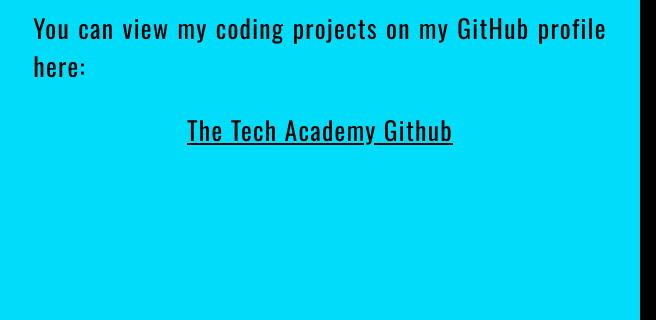
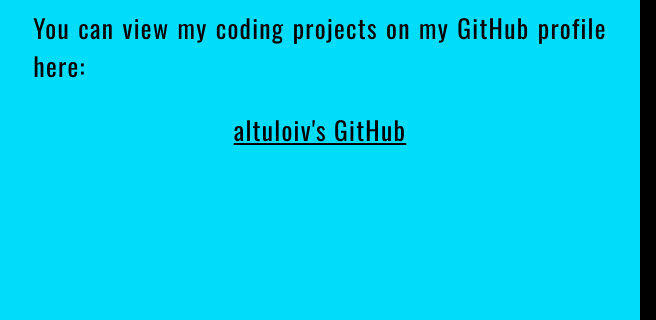
Before and after one commit to altuloiv/altuloiv.github.io, a plain HTML site: page index.html in a window 1280 px wide. Shown: the part 1978-2298 px from the top of the page, 0-656 px from the left. Drawn offline with nearby package versions, Linux system fonts and the light colour scheme.

Commit message:
updated github link

```diff
--- a/index.html
+++ b/index.html
@@ -133,7 +133,7 @@
                 <h1>GitHub</h1>
                 <p>You can view my coding projects on my GitHub profile here:
                     <br>
-                    <p class="center"><a href="https://github.com/altuloiv" target="_blank">The Tech Academy Github</a></p>
+                    <p class="center"><a href="https://github.com/altuloiv" target="_blank">altuloiv's GitHub</a></p>
                 </p>
             </div>
             <!-- Right column -->
```
